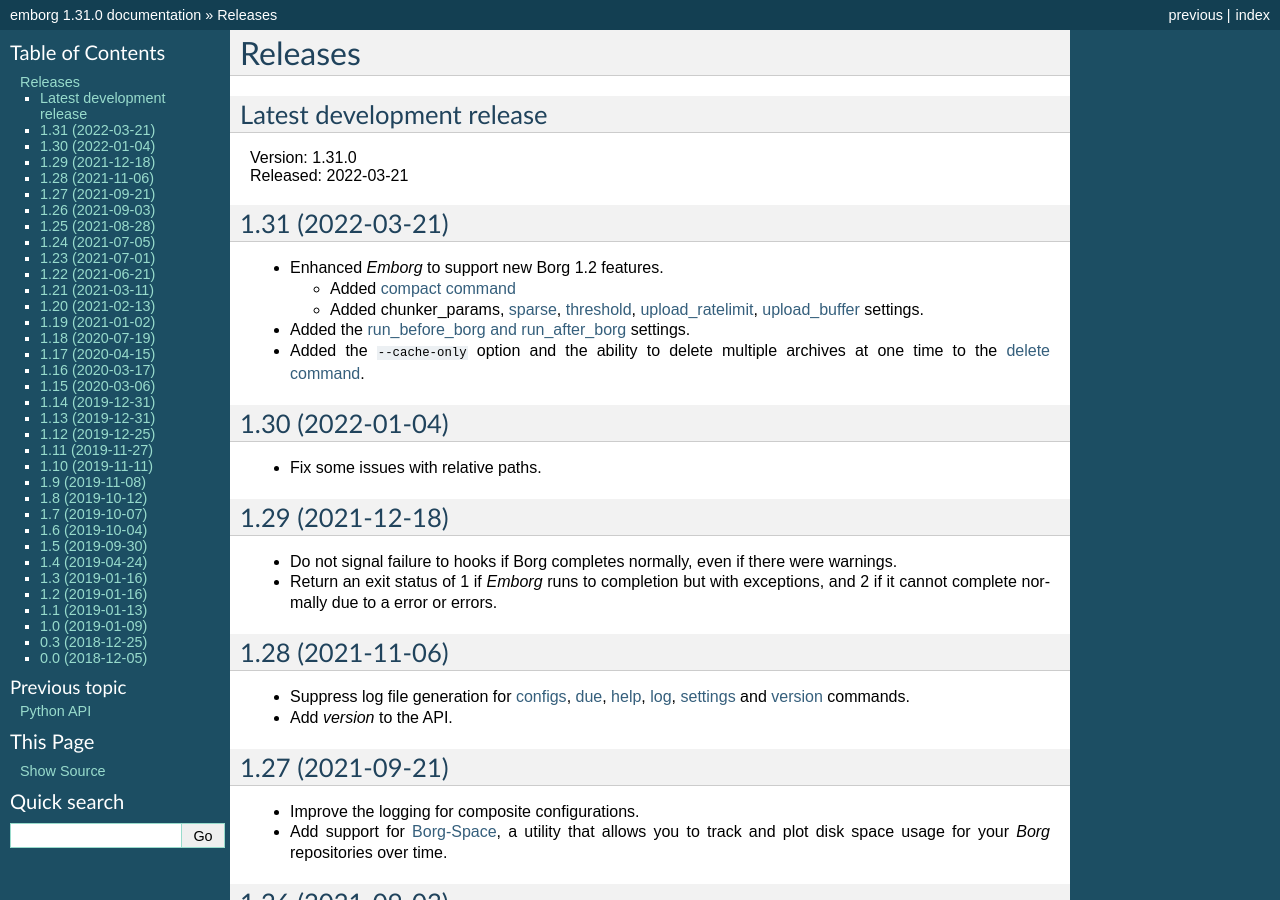
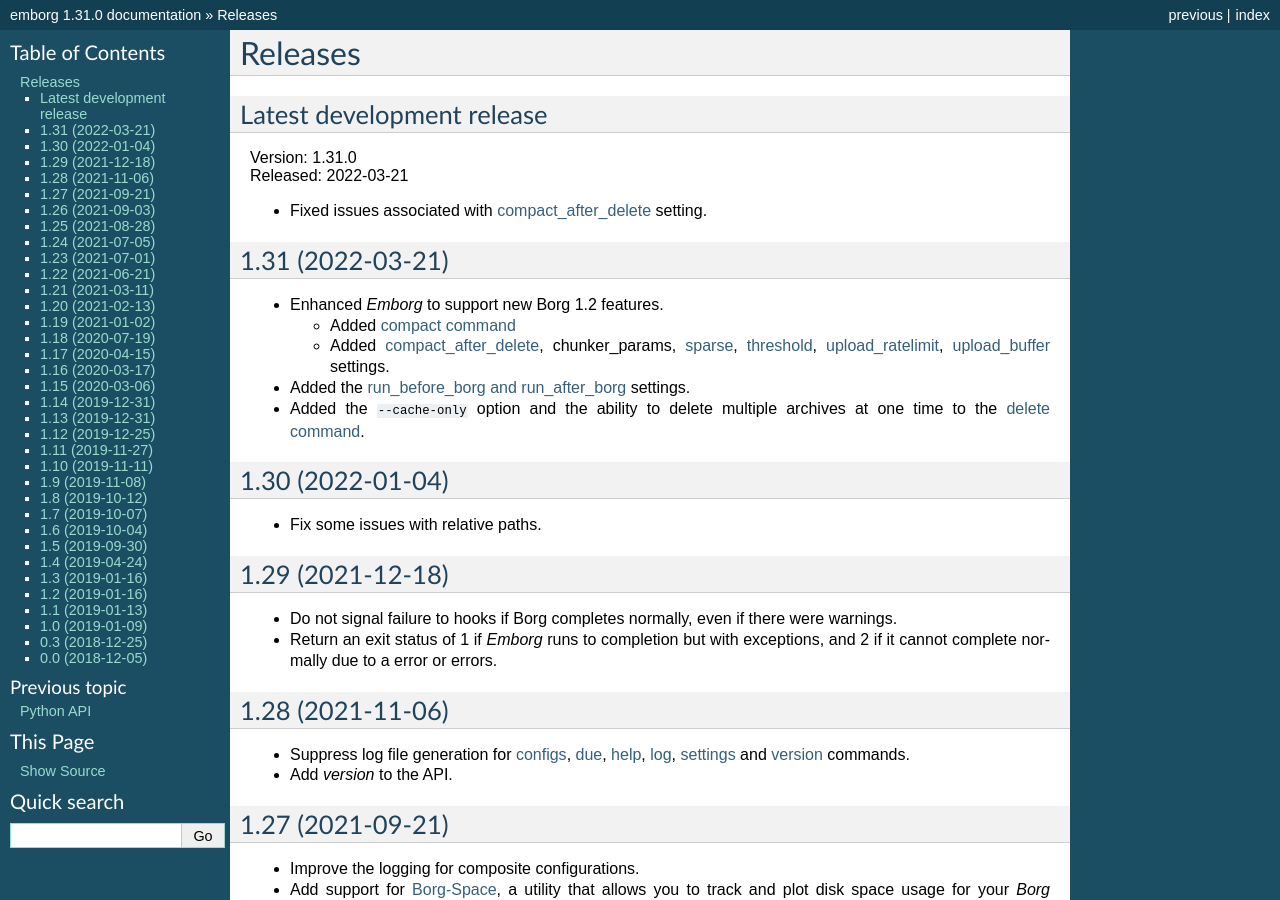
Before and after one commit to KenKundert/emborg, a Sphinx documentation site: the page built from doc/releases.rst, in a window 1280 px wide and 900 px high. Built offline with Sphinx 7.4.7, drawn with Linux system fonts in a browser that asks for light colours.

Commit message:
update release notes

```diff
--- a/doc/releases.rst
+++ b/doc/releases.rst
@@ -6,14 +6,16 @@
 | Version: 1.31.0
 | Released: 2022-03-21
 
+- Fixed issues associated with :ref:`compact_after_delete` setting.
+
 
 1.31 (2022-03-21)
 -----------------
 - Enhanced *Emborg* to support new Borg 1.2 features.
 
   - Added :ref:`compact command <compact>`
-  - Added :ref:`chunker_params`, :ref:`sparse`, :ref:`threshold`,
-    :ref:`upload_ratelimit`, :ref:`upload_buffer` settings.
+  - Added :ref:`compact_after_delete`, :ref:`chunker_params`, :ref:`sparse`,
+    :ref:`threshold`, :ref:`upload_ratelimit`, :ref:`upload_buffer` settings.
 
 - Added the :ref:`run_before_borg and run_after_borg <run_before_borg>`
   settings.
```
